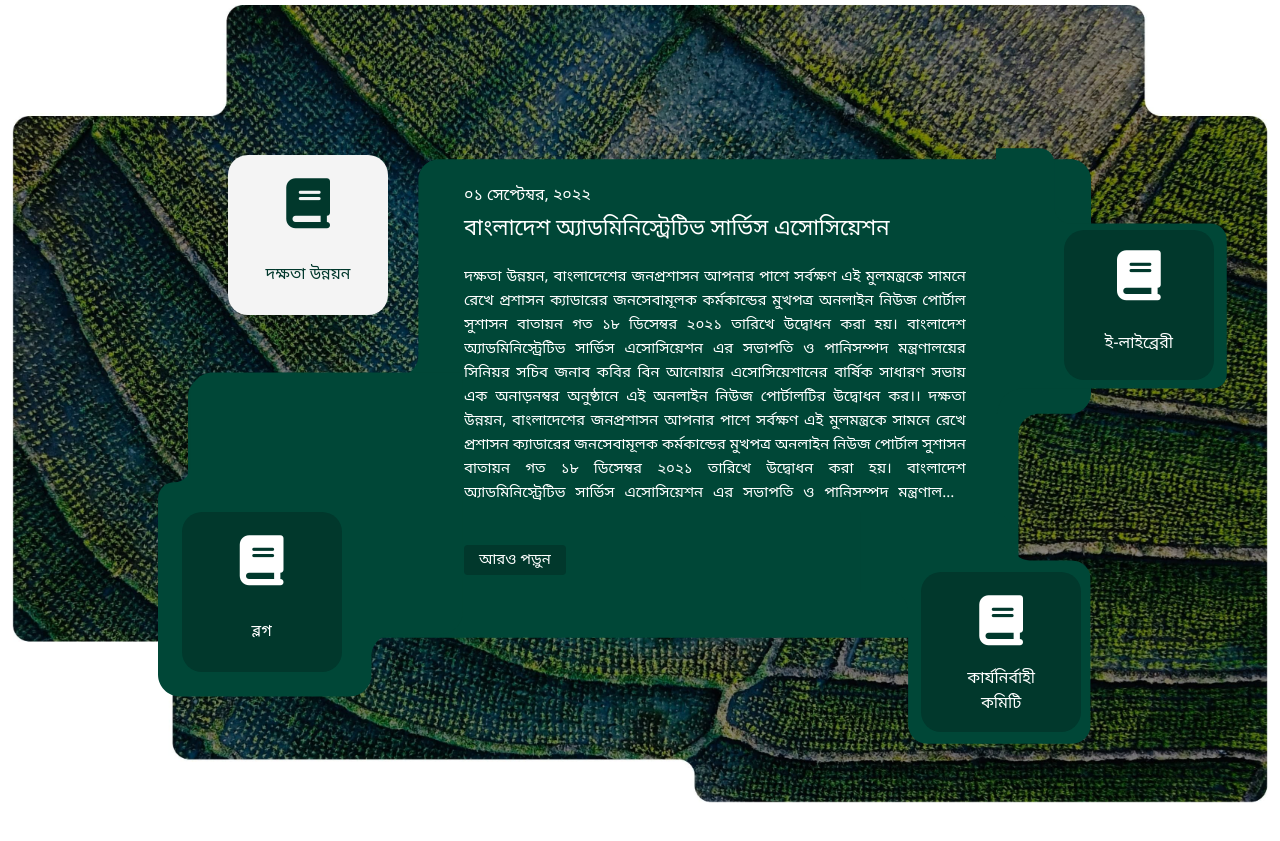
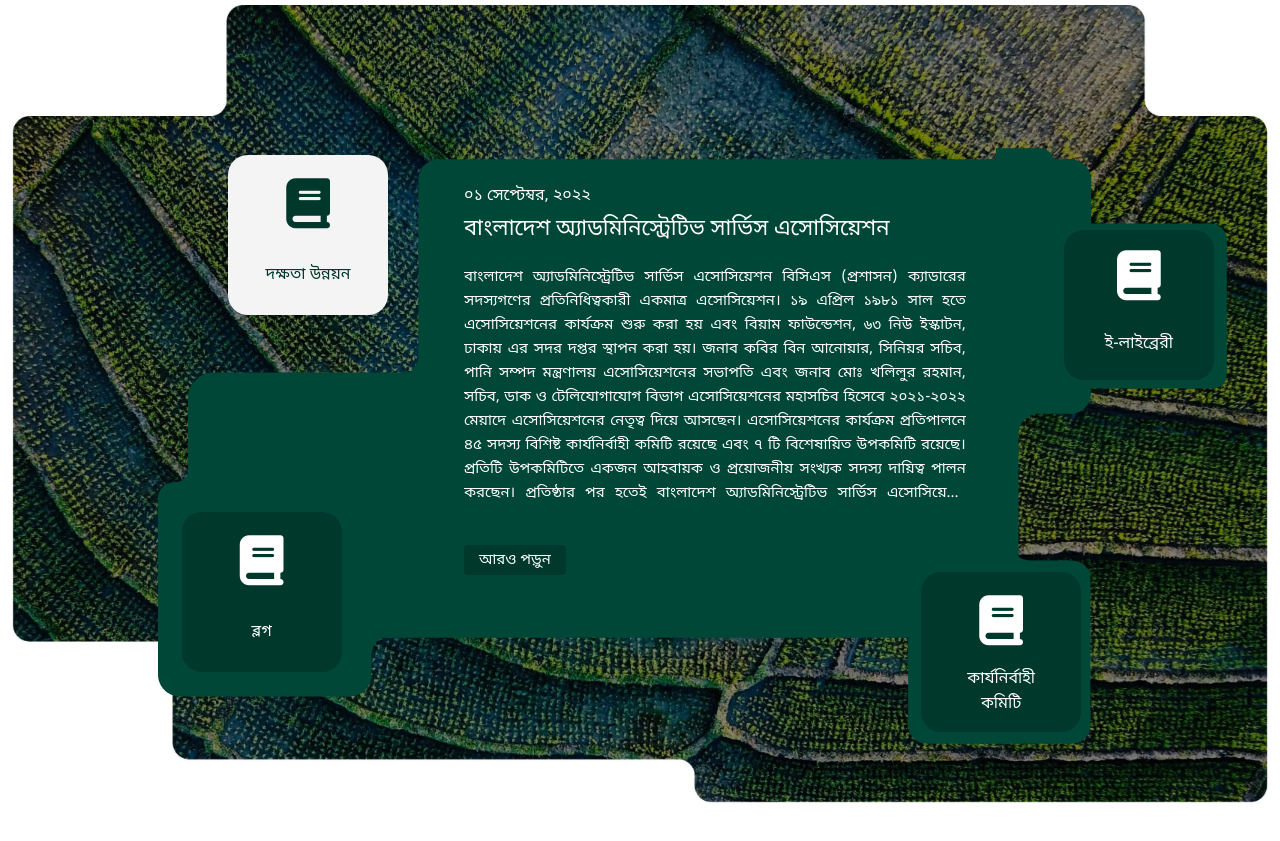
Before and after one commit to sujanprodhan/basa-demo, a Next.js app: page / in a window 1280 px wide. Shown: the part 2500-3341 px from the top of the page. Built offline with nearby package versions, Linux system fonts and the light colour scheme.

Commit message:
add featureinto

```diff
--- a/components/feature/index.js
+++ b/components/feature/index.js
@@ -12,28 +12,28 @@
       date: "০১ সেপ্টেম্বর, ২০২২",
       title: "বাংলাদেশ অ্যাডমিনিস্ট্রেটিভ সার্ভিস এসোসিয়েশন",
       description:
-        "দক্ষতা উন্নয়ন, বাংলাদেশের জনপ্রশাসন আপনার পাশে সর্বক্ষণ এই মুলমন্ত্রকে সামনে রেখে প্রশাসন ক্যাডারের জনসেবামূলক কর্মকান্ডের মুখপত্র অনলাইন নিউজ পোর্টাল সুশাসন বাতায়ন গত ১৮ ডিসেম্বর ২০২১ তারিখে উদ্বোধন করা হয়। বাংলাদেশ অ্যাডমিনিস্ট্রেটিভ সার্ভিস এসোসিয়েশন এর সভাপতি ও পানিসম্পদ মন্ত্রণালয়ের সিনিয়র সচিব জনাব কবির বিন আনোয়ার এসোসিয়েশানের বার্ষিক সাধারণ সভায় এক অনাড়নম্বর অনুষ্ঠানে এই অনলাইন নিউজ পোর্টালটির উদ্বোধন কর।। দক্ষতা উন্নয়ন, বাংলাদেশের জনপ্রশাসন আপনার পাশে সর্বক্ষণ এই মুলমন্ত্রকে সামনে রেখে প্রশাসন ক্যাডারের জনসেবামূলক কর্মকান্ডের মুখপত্র অনলাইন নিউজ পোর্টাল সুশাসন বাতায়ন গত ১৮ ডিসেম্বর ২০২১ তারিখে উদ্বোধন করা হয়। বাংলাদেশ অ্যাডমিনিস্ট্রেটিভ সার্ভিস এসোসিয়েশন এর সভাপতি ও পানিসম্পদ মন্ত্রণালয়ের সিনিয়র সচিব জনাব কবির বিন আনোয়ার এসোসিয়েশানের বার্ষিক সাধারণ সভায় এক অনাড়নম্বর অনুষ্ঠানে এই অনলাইন নিউজ পোর্টালটির উদ্বোধন কর ...",
+        "বাংলাদেশ অ্যাডমিনিস্ট্রেটিভ সার্ভিস এসোসিয়েশন বিসিএস (প্রশাসন) ক্যাডারের সদস্যগণের প্রতিনিধিত্বকারী একমাত্র এসোসিয়েশন। ১৯ এপ্রিল ১৯৮১ সাল হতে এসোসিয়েশনের কার্যক্রম শুরু করা হয় এবং বিয়াম ফাউন্ডেশন, ৬৩ নিউ ইস্কাটন, ঢাকায় এর সদর দপ্তর স্থাপন করা হয়। জনাব কবির বিন আনোয়ার, সিনিয়র সচিব, পানি সম্পদ মন্ত্রণালয় এসোসিয়েশনের সভাপতি এবং জনাব মোঃ খলিলুর রহমান, সচিব, ডাক ও টেলিযোগাযোগ বিভাগ এসোসিয়েশনের মহাসচিব হিসেবে ২০২১-২০২২ মেয়াদে এসোসিয়েশনের নেতৃত্ব দিয়ে আসছেন। এসোসিয়েশনের কার্যক্রম প্রতিপালনে ৪৫ সদস্য বিশিষ্ট কার্যনির্বাহী কমিটি রয়েছে এবং ৭ টি বিশেষায়িত উপকমিটি রয়েছে। প্রতিটি উপকমিটিতে একজন আহবায়ক ও প্রয়োজনীয় সংখ্যক সদস্য দায়িত্ব পালন করছেন। প্রতিষ্ঠার পর হতেই বাংলাদেশ অ্যাডমিনিস্ট্রেটিভ সার্ভিস এসোসিয়েশন সদস্যগণের জীবনমান উন্নয়নে বিভিন্ন প্রকল্প ও স্কিম গ্রহণ, সদস্যগণের পেশাগত প্রয়োজনে আইনী সাপোর্ট প্রদান, পারিবারিক প্রয়োজন বা জরুরি চিকিৎসাসহ নানাবিধ কল্যাণমূলক কাজে সহযোগিতা প্রদান করে আসছে। এসোসিয়েশনের কার্যক্রম সচল রাখতে সদস্যগণ বাৎসরিক চাঁদা প্রদান করে থাকেন। সরকারের বিভিন্ন সংস্থা, অন্যান্য সার্ভিস এসোসিয়েশন, পেশাজীবী সংগঠন, সাংবাদিক ও অন্যান্য স্টেকহোল্ডারগণের সাথে নিয়মিত যোগাযোগ এবং সুসম্পর্ক বজায় রাখতে এসোসিয়েশনের অন্যতম গুরুত্বপূর্ণ ভূমিকা পালন করে।",
     },
     {
       id: 2,
       date: "১০ সেপ্টেম্বর, ২০২২",
       title: "বাংলাদেশ অ্যাডমিনিস্ট্রেটিভ সার্ভিস এসোসিয়েশন",
       description:
-        " ই-লাইব্রেরী, বাংলাদেশের জনপ্রশাসন আপনার পাশে সর্বক্ষণ এই মুলমন্ত্রকে সামনে রেখে প্রশাসন ক্যাডারের জনসেবামূলক কর্মকান্ডের মুখপত্র অনলাইন নিউজ পোর্টাল সুশাসন বাতায়ন গত ১৮ ডিসেম্বর ২০২১ তারিখে উদ্বোধন করা হয়। বাংলাদেশ অ্যাডমিনিস্ট্রেটিভ সার্ভিস এসোসিয়েশন এর সভাপতি ও পানিসম্পদ মন্ত্রণালয়ের সিনিয়র সচিব জনাব কবির বিন আনোয়ার এসোসিয়েশানের বার্ষিক সাধারণ সভায় এক অনাড়নম্বর অনুষ্ঠানে এই অনলাইন নিউজ পোর্টালটির উদ্বোধন কর দক্ষতা উন্নয়ন, বাংলাদেশের জনপ্রশাসন আপনার পাশে সর্বক্ষণ এই মুলমন্ত্রকে সামনে রেখে প্রশাসন ক্যাডারের জনসেবামূলক কর্মকান্ডের মুখপত্র অনলাইন নিউজ পোর্টাল সুশাসন বাতায়ন গত ১৮ ডিসেম্বর ২০২১ তারিখে উদ্বোধন করা হয়। বাংলাদেশ অ্যাডমিনিস্ট্রেটিভ সার্ভিস এসোসিয়েশন এর সভাপতি ও পানিসম্পদ মন্ত্রণালয়ের সিনিয়র সচিব জনাব কবির বিন আনোয়ার এসোসিয়েশানের বার্ষিক সাধারণ সভায় এক অনাড়নম্বর অনুষ্ঠানে এই অনলাইন নিউজ পোর্টালটির উদ্বোধন কর।। ...",
+        " বাংলাদেশ অ্যাডমিনিস্ট্রেটিভ সার্ভিস এসোসিয়েশন বিসিএস (প্রশাসন) ক্যাডারের সদস্যগণের প্রতিনিধিত্বকারী একমাত্র এসোসিয়েশন। ১৯ এপ্রিল ১৯৮১ সাল হতে এসোসিয়েশনের কার্যক্রম শুরু করা হয় এবং বিয়াম ফাউন্ডেশন, ৬৩ নিউ ইস্কাটন, ঢাকায় এর সদর দপ্তর স্থাপন করা হয়। জনাব কবির বিন আনোয়ার, সিনিয়র সচিব, পানি সম্পদ মন্ত্রণালয় এসোসিয়েশনের সভাপতি এবং জনাব মোঃ খলিলুর রহমান, সচিব, ডাক ও টেলিযোগাযোগ বিভাগ এসোসিয়েশনের মহাসচিব হিসেবে ২০২১-২০২২ মেয়াদে এসোসিয়েশনের নেতৃত্ব দিয়ে আসছেন। এসোসিয়েশনের কার্যক্রম প্রতিপালনে ৪৫ সদস্য বিশিষ্ট কার্যনির্বাহী কমিটি রয়েছে এবং ৭ টি বিশেষায়িত উপকমিটি রয়েছে। প্রতিটি উপকমিটিতে একজন আহবায়ক ও প্রয়োজনীয় সংখ্যক সদস্য দায়িত্ব পালন করছেন। প্রতিষ্ঠার পর হতেই বাংলাদেশ অ্যাডমিনিস্ট্রেটিভ সার্ভিস এসোসিয়েশন সদস্যগণের জীবনমান উন্নয়নে বিভিন্ন প্রকল্প ও স্কিম গ্রহণ, সদস্যগণের পেশাগত প্রয়োজনে আইনী সাপোর্ট প্রদান, পারিবারিক প্রয়োজন বা জরুরি চিকিৎসাসহ নানাবিধ কল্যাণমূলক কাজে সহযোগিতা প্রদান করে আসছে। এসোসিয়েশনের কার্যক্রম সচল রাখতে সদস্যগণ বাৎসরিক চাঁদা প্রদান করে থাকেন। সরকারের বিভিন্ন সংস্থা, অন্যান্য সার্ভিস এসোসিয়েশন, পেশাজীবী সংগঠন, সাংবাদিক ও অন্যান্য স্টেকহোল্ডারগণের সাথে নিয়মিত যোগাযোগ এবং সুসম্পর্ক বজায় রাখতে এসোসিয়েশনের অন্যতম গুরুত্বপূর্ণ ভূমিকা পালন করে।",
     },
     {
       id: 3,
       date: "১১ সেপ্টেম্বর, ২০২২",
       title: "বাংলাদেশ অ্যাডমিনিস্ট্রেটিভ সার্ভিস এসোসিয়েশন",
       description:
-        "ব্লগ, বাংলাদেশের জনপ্রশাসন আপনার পাশে সর্বক্ষণ এই মুলমন্ত্রকে সামনে রেখে প্রশাসন ক্যাডারের জনসেবামূলক কর্মকান্ডের মুখপত্র অনলাইন নিউজ পোর্টাল সুশাসন বাতায়ন গত ১৮ ডিসেম্বর ২০২১ তারিখে উদ্বোধন করা হয়। বাংলাদেশ অ্যাডমিনিস্ট্রেটিভ সার্ভিস এসোসিয়েশন এর সভাপতি ও পানিসম্পদ মন্ত্রণালয়ের সিনিয়র সচিব জনাব কবির বিন আনোয়ার এসোসিয়েশানের বার্ষিক সাধারণ সভায় এক অনাড়নম্বর অনুষ্ঠানে এই অনলাইন নিউজ পোর্টালটির উদ্বোধন কর দক্ষতা উন্নয়ন, বাংলাদেশের জনপ্রশাসন আপনার পাশে সর্বক্ষণ এই মুলমন্ত্রকে সামনে রেখে প্রশাসন ক্যাডারের জনসেবামূলক কর্মকান্ডের মুখপত্র অনলাইন নিউজ পোর্টাল সুশাসন বাতায়ন গত ১৮ ডিসেম্বর ২০২১ তারিখে উদ্বোধন করা হয়। বাংলাদেশ অ্যাডমিনিস্ট্রেটিভ সার্ভিস এসোসিয়েশন এর সভাপতি ও পানিসম্পদ মন্ত্রণালয়ের সিনিয়র সচিব জনাব কবির বিন আনোয়ার এসোসিয়েশানের বার্ষিক সাধারণ সভায় এক অনাড়নম্বর অনুষ্ঠানে এই অনলাইন নিউজ পোর্টালটির উদ্বোধন কর।। ...",
+        "বাংলাদেশ অ্যাডমিনিস্ট্রেটিভ সার্ভিস এসোসিয়েশন বিসিএস (প্রশাসন) ক্যাডারের সদস্যগণের প্রতিনিধিত্বকারী একমাত্র এসোসিয়েশন। ১৯ এপ্রিল ১৯৮১ সাল হতে এসোসিয়েশনের কার্যক্রম শুরু করা হয় এবং বিয়াম ফাউন্ডেশন, ৬৩ নিউ ইস্কাটন, ঢাকায় এর সদর দপ্তর স্থাপন করা হয়। জনাব কবির বিন আনোয়ার, সিনিয়র সচিব, পানি সম্পদ মন্ত্রণালয় এসোসিয়েশনের সভাপতি এবং জনাব মোঃ খলিলুর রহমান, সচিব, ডাক ও টেলিযোগাযোগ বিভাগ এসোসিয়েশনের মহাসচিব হিসেবে ২০২১-২০২২ মেয়াদে এসোসিয়েশনের নেতৃত্ব দিয়ে আসছেন। এসোসিয়েশনের কার্যক্রম প্রতিপালনে ৪৫ সদস্য বিশিষ্ট কার্যনির্বাহী কমিটি রয়েছে এবং ৭ টি বিশেষায়িত উপকমিটি রয়েছে। প্রতিটি উপকমিটিতে একজন আহবায়ক ও প্রয়োজনীয় সংখ্যক সদস্য দায়িত্ব পালন করছেন। প্রতিষ্ঠার পর হতেই বাংলাদেশ অ্যাডমিনিস্ট্রেটিভ সার্ভিস এসোসিয়েশন সদস্যগণের জীবনমান উন্নয়নে বিভিন্ন প্রকল্প ও স্কিম গ্রহণ, সদস্যগণের পেশাগত প্রয়োজনে আইনী সাপোর্ট প্রদান, পারিবারিক প্রয়োজন বা জরুরি চিকিৎসাসহ নানাবিধ কল্যাণমূলক কাজে সহযোগিতা প্রদান করে আসছে। এসোসিয়েশনের কার্যক্রম সচল রাখতে সদস্যগণ বাৎসরিক চাঁদা প্রদান করে থাকেন। সরকারের বিভিন্ন সংস্থা, অন্যান্য সার্ভিস এসোসিয়েশন, পেশাজীবী সংগঠন, সাংবাদিক ও অন্যান্য স্টেকহোল্ডারগণের সাথে নিয়মিত যোগাযোগ এবং সুসম্পর্ক বজায় রাখতে এসোসিয়েশনের অন্যতম গুরুত্বপূর্ণ ভূমিকা পালন করে।",
     },
     {
       id: 4,
       date: "২৫ সেপ্টেম্বর, ২০২২",
       title: "বাংলাদেশ অ্যাডমিনিস্ট্রেটিভ সার্ভিস এসোসিয়েশন",
       description:
-        "ইভেন্টস, বাংলাদেশের জনপ্রশাসন আপনার পাশে সর্বক্ষণ এই মুলমন্ত্রকে সামনে রেখে প্রশাসন ক্যাডারের জনসেবামূলক কর্মকান্ডের মুখপত্র অনলাইন নিউজ পোর্টাল সুশাসন বাতায়ন গত ১৮ ডিসেম্বর ২০২১ তারিখে উদ্বোধন করা হয়। বাংলাদেশ অ্যাডমিনিস্ট্রেটিভ সার্ভিস এসোসিয়েশন এর সভাপতি ও পানিসম্পদ মন্ত্রণালয়ের সিনিয়র সচিব জনাব কবির বিন আনোয়ার এসোসিয়েশানের বার্ষিক সাধারণ সভায় এক অনাড়নম্বর অনুষ্ঠানে এই অনলাইন নিউজ পোর্টালটির উদ্বোধন কর দক্ষতা উন্নয়ন, বাংলাদেশের জনপ্রশাসন আপনার পাশে সর্বক্ষণ এই মুলমন্ত্রকে সামনে রেখে প্রশাসন ক্যাডারের জনসেবামূলক কর্মকান্ডের মুখপত্র অনলাইন নিউজ পোর্টাল সুশাসন বাতায়ন গত ১৮ ডিসেম্বর ২০২১ তারিখে উদ্বোধন করা হয়। বাংলাদেশ অ্যাডমিনিস্ট্রেটিভ সার্ভিস এসোসিয়েশন এর সভাপতি ও পানিসম্পদ মন্ত্রণালয়ের সিনিয়র সচিব জনাব কবির বিন আনোয়ার এসোসিয়েশানের বার্ষিক সাধারণ সভায় এক অনাড়নম্বর অনুষ্ঠানে এই অনলাইন নিউজ পোর্টালটির উদ্বোধন কর।। ...",
+        "বাংলাদেশ অ্যাডমিনিস্ট্রেটিভ সার্ভিস এসোসিয়েশন বিসিএস (প্রশাসন) ক্যাডারের সদস্যগণের প্রতিনিধিত্বকারী একমাত্র এসোসিয়েশন। ১৯ এপ্রিল ১৯৮১ সাল হতে এসোসিয়েশনের কার্যক্রম শুরু করা হয় এবং বিয়াম ফাউন্ডেশন, ৬৩ নিউ ইস্কাটন, ঢাকায় এর সদর দপ্তর স্থাপন করা হয়। জনাব কবির বিন আনোয়ার, সিনিয়র সচিব, পানি সম্পদ মন্ত্রণালয় এসোসিয়েশনের সভাপতি এবং জনাব মোঃ খলিলুর রহমান, সচিব, ডাক ও টেলিযোগাযোগ বিভাগ এসোসিয়েশনের মহাসচিব হিসেবে ২০২১-২০২২ মেয়াদে এসোসিয়েশনের নেতৃত্ব দিয়ে আসছেন। এসোসিয়েশনের কার্যক্রম প্রতিপালনে ৪৫ সদস্য বিশিষ্ট কার্যনির্বাহী কমিটি রয়েছে এবং ৭ টি বিশেষায়িত উপকমিটি রয়েছে। প্রতিটি উপকমিটিতে একজন আহবায়ক ও প্রয়োজনীয় সংখ্যক সদস্য দায়িত্ব পালন করছেন। প্রতিষ্ঠার পর হতেই বাংলাদেশ অ্যাডমিনিস্ট্রেটিভ সার্ভিস এসোসিয়েশন সদস্যগণের জীবনমান উন্নয়নে বিভিন্ন প্রকল্প ও স্কিম গ্রহণ, সদস্যগণের পেশাগত প্রয়োজনে আইনী সাপোর্ট প্রদান, পারিবারিক প্রয়োজন বা জরুরি চিকিৎসাসহ নানাবিধ কল্যাণমূলক কাজে সহযোগিতা প্রদান করে আসছে। এসোসিয়েশনের কার্যক্রম সচল রাখতে সদস্যগণ বাৎসরিক চাঁদা প্রদান করে থাকেন। সরকারের বিভিন্ন সংস্থা, অন্যান্য সার্ভিস এসোসিয়েশন, পেশাজীবী সংগঠন, সাংবাদিক ও অন্যান্য স্টেকহোল্ডারগণের সাথে নিয়মিত যোগাযোগ এবং সুসম্পর্ক বজায় রাখতে এসোসিয়েশনের অন্যতম গুরুত্বপূর্ণ ভূমিকা পালন করে।",
     },
   ];
 
```
